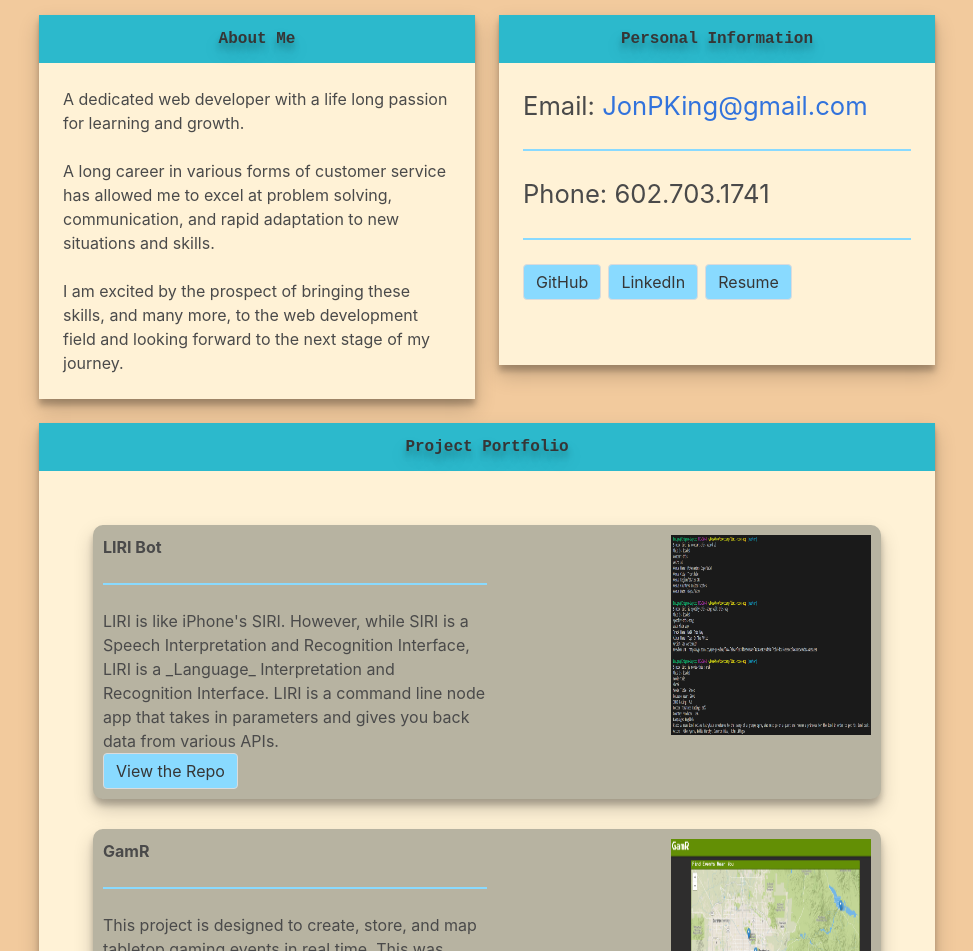
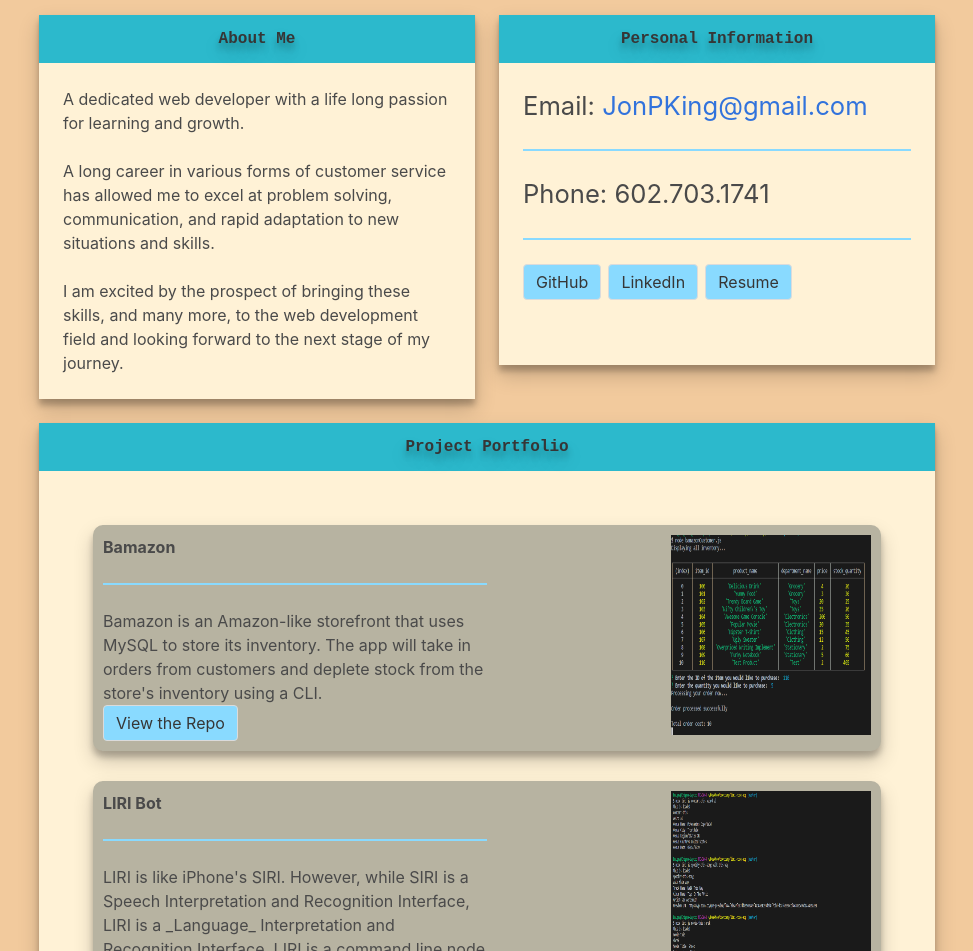
Before and after one commit to jonpking/jonpking.github.io, a plain HTML site: page index.html in a window 1280 px wide. Shown: the part 311-1262 px from the top of the page, without its empty margins (153-1126 px from the left). Drawn offline with nearby package versions, Linux system fonts and the light colour scheme.

Commit message:
added bamazon project and image

```diff
--- a/index.html
+++ b/index.html
@@ -82,6 +82,20 @@
                                 Portfolio</h2>
                         </header>
                         <div class="card-content">
+                            <section class="projectItem">
+                                <div>
+                                    <h3>Bamazon</h3>
+                                    <hr>
+                                    <p>
+                                        Bamazon is an Amazon-like storefront that uses MySQL to store its inventory. The
+                                        app will take in orders from customers and deplete stock from the store's
+                                        inventory using a CLI.
+                                    </p>
+                                    <a class="button" href="https://github.com/jonpking/bamazon">View the
+                                        Repo</a>
+                                </div>
+                                <img class="projectImage" src="assets/images/bamazon.png" alt="">
+                            </section>
                             <section class="projectItem">
                                 <div>
                                     <h3>LIRI Bot</h3>
```
Also changed, not shown: assets/images/bamazon.png (added).
